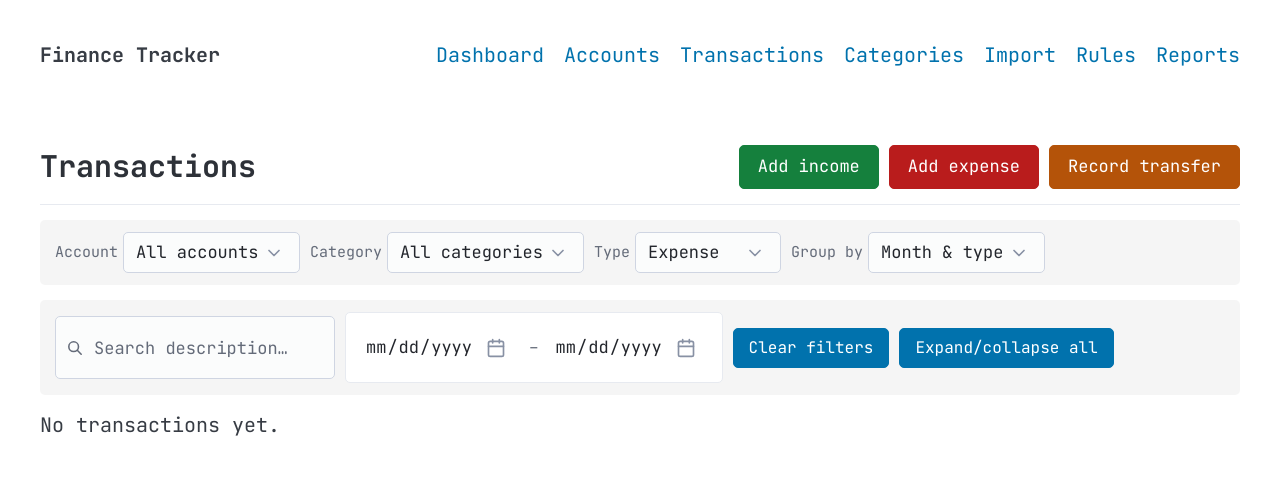
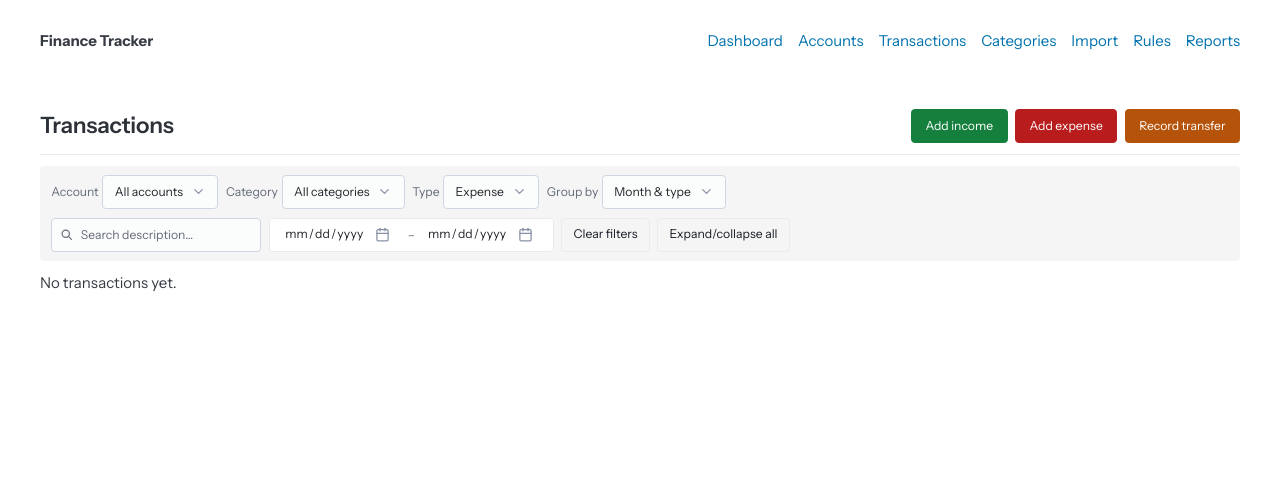
Before and after one commit to ikari2k/personal_finance_app, a FastAPI app: page /transactions?txn_type=expense in a window 1280 px wide. Shown: the top 479 px of the page. Run offline with FastAPI, Linux system fonts and the light colour scheme.

Commit message:
UI phase 1: type tokens, vendored Instrument Sans, one control height, button hierarchy
Co-Authored-By: Claude Sonnet 5.5 <noreply@anthropic.com>

```diff
--- a/app/static/style.css
+++ b/app/static/style.css
@@ -1,4 +1,30 @@
 /* App-specific overrides layered on top of vendored pico.min.css (loaded first). */
+
+/* Instrument Sans (OFL) for labels and prose; JetBrains Mono for headline
+ * figures. Both vendored — the app never loads fonts from a CDN. The latin
+ * file carries the digits and tabular-figure feature; latin-ext adds the
+ * Polish letters. */
+@font-face {
+  font-family: "Instrument Sans Variable";
+  src: url("fonts/instrument-sans-latin.woff2") format("woff2");
+  font-weight: 400 700;
+  font-style: normal;
+  font-display: swap;
+  unicode-range: U+0000-00FF, U+0131, U+0152-0153, U+02BB-02BC, U+02C6, U+02DA,
+    U+02DC, U+2000-206F, U+2074, U+20AC, U+2122, U+2191, U+2193, U+2212, U+2215,
+    U+FEFF, U+FFFD;
+}
+
+@font-face {
+  font-family: "Instrument Sans Variable";
+  src: url("fonts/instrument-sans-latin-ext.woff2") format("woff2");
+  font-weight: 400 700;
+  font-style: normal;
+  font-display: swap;
+  unicode-range: U+0100-02BA, U+02BD-02C5, U+02C7-02CC, U+02CE-02D7, U+02DD-02FF,
+    U+0304, U+0308, U+0329, U+1D00-1DBF, U+1E00-1E9F, U+1EF2-1EFF, U+2020,
+    U+20A0-20AB, U+20AD-20C0, U+2113, U+2C60-2C7F, U+A720-A7FF;
+}
 
 @font-face {
   font-family: "JetBrains Mono Variable";
@@ -9,9 +35,28 @@
 }
 
 :root {
-  --pico-font-family:
+  --font-sans:
+    "Instrument Sans Variable", system-ui, -apple-system, "Segoe UI", sans-serif;
+  --font-mono:
     "JetBrains Mono Variable", ui-monospace, "SFMono-Regular", Menlo, Consolas,
     monospace;
+  --pico-font-family: var(--font-sans);
+  /* Type scale: 13 / 15 (base) / 18 / 24 / 32px. */
+  --pico-font-size: 0.9375rem;
+  --text-sm: 0.8125rem;
+  --text-lg: 1.2rem;
+  --text-xl: 1.6rem;
+  --text-2xl: 2.13rem;
+  /* One control height for every select, input, date field and button in a
+   * toolbar/header/dialog footer, so rows of mixed controls line up. */
+  --control-h: 2.25rem;
+  --pico-form-element-spacing-vertical: 0.45rem;
+  --pico-form-element-spacing-horizontal: 0.75rem;
+  /* Semantic entity colors — the identity of a transaction type, used for
+   * buttons, chips and chart marks; never to judge an amount good or bad. */
+  --color-income: #15803d;
+  --color-expense: #b91c1c;
+  --color-transfer: #b45309;
   /* Two size tiers for the vendored category icon set (_category_icons.html),
    * shared across every place they render — the categories page's category
    * rows and the icon-picker grid use --category-icon-size (the picker is
@@ -497,8 +542,7 @@ button.btn-transfer {
 }
 
 .cta-row button {
-  padding: 0.45rem 0.9rem;
-  font-size: 0.85rem;
+  font-size: var(--text-sm);
 }
 
 /* Grouping/account-filter controls: a visually distinct, non-sticky band
@@ -518,13 +562,17 @@ button.btn-transfer {
   width: auto;
   flex: 0 0 auto;
   margin-bottom: 0;
-  padding: 0.35rem 2rem 0.35rem 0.6rem;
-  font-size: 0.85rem;
+  height: var(--control-h);
+  padding-top: 0;
+  padding-bottom: 0;
+  font-size: var(--text-sm);
 }
 
 .view-options button {
-  padding: 0.35rem 0.75rem;
-  font-size: 0.8rem;
+  height: var(--control-h);
+  padding-top: 0;
+  padding-bottom: 0;
+  font-size: var(--text-sm);
   margin-bottom: 0;
 }
 
@@ -533,15 +581,30 @@ button.btn-transfer {
  * above it by its own top margin rather than all seven controls
  * crowding one line. */
 .view-options-secondary {
-  margin-top: 0.5rem;
+  margin-top: 0;
+}
+
+/* The dropdown row and the search/date row are one filter bar: the first
+ * band drops its bottom margin and rounding, the second continues it. */
+.view-options:has(+ .view-options-secondary) {
+  margin-bottom: 0;
+  padding-bottom: 0.3rem;
+  border-bottom-left-radius: 0;
+  border-bottom-right-radius: 0;
+}
+.view-options-secondary {
+  padding-top: 0.3rem;
+  border-top-left-radius: 0;
+  border-top-right-radius: 0;
 }
 
 .view-options input[type="text"].search-input {
   width: 14rem;
   flex: 0 0 auto;
   margin-bottom: 0;
-  padding: 0.35rem 0.6rem 0.35rem 1.9rem;
-  font-size: 0.85rem;
+  height: var(--control-h);
+  padding: 0 0.6rem 0 1.9rem;
+  font-size: var(--text-sm);
 }
 
 /* A native <input type="search">'s own browser-drawn decorations (a
@@ -577,7 +640,8 @@ button.btn-transfer {
   display: inline-flex;
   align-items: center;
   gap: 0.35rem;
-  padding: 0.15rem 0.5rem;
+  height: var(--control-h);
+  padding: 0 0.5rem;
   border: var(--pico-border-width) solid var(--pico-muted-border-color);
   border-radius: var(--pico-border-radius);
   background: var(--pico-background-color);
@@ -587,8 +651,9 @@ button.btn-transfer {
   width: auto;
   flex: 0 0 auto;
   margin-bottom: 0;
-  padding: 0.3rem 0.4rem;
-  font-size: 0.85rem;
+  height: calc(var(--control-h) - 0.5rem);
+  padding: 0 0.4rem;
+  font-size: var(--text-sm);
   border-color: transparent;
   background-color: transparent;
 }
@@ -599,7 +664,7 @@ button.btn-transfer {
 }
 
 .view-options-label {
-  font-size: 0.75rem;
+  font-size: var(--text-sm);
   color: var(--pico-muted-color);
   margin-right: -0.25rem;
 }
@@ -740,28 +805,6 @@ button.btn-transfer {
   width: auto;
   padding: 0.55rem 1.25rem;
   margin-bottom: 0;
-}
-
-/*
- * Pico's base button rule sets the custom property --pico-color (not just
- * the color property) to --pico-primary-inverse (white) — and its :hover
- * rule resets --pico-color to the same white on top of that. Referencing
- * --pico-color without also *setting* it just inherits that white, making
- * the label invisible in light mode. Both states must override the
- * custom property itself, same as the .btn-income/-expense/-transfer
- * pattern above.
- */
-.btn-outline {
-  background: transparent;
-  border: var(--pico-border-width) solid var(--pico-muted-border-color);
-  --pico-color: var(--pico-contrast);
-  color: var(--pico-color);
-}
-
-.btn-outline:hover {
-  background: rgba(127, 127, 127, 0.12);
-  --pico-color: var(--pico-contrast);
-  color: var(--pico-color);
 }
 
 /*
@@ -2359,10 +2402,14 @@ fieldset legend {
 .cta-row > button,
 .cta-row > [role="button"] {
   margin: 0;
-  padding: 0.45rem 0.9rem;
-  font-size: 0.85rem;
-  line-height: 1.4;
+  height: var(--control-h);
+  padding: 0 0.9rem;
+  font-size: var(--text-sm);
+  line-height: 1;
   width: auto;
+  display: inline-flex;
+  align-items: center;
+  justify-content: center;
   text-decoration: none;
   text-align: center;
 }
@@ -2438,3 +2485,67 @@ fieldset legend {
   .br-rolling-row { grid-template-columns: 1fr; gap: 0.15rem; }
   .br-rolling-none { grid-column: 1; }
 }
+
+
+/* ------------------------------------------------------------------
+ * Shared look for controls and figures (type + button hierarchy).
+ * ------------------------------------------------------------------ */
+
+/* Digits line up in every column and chip, in whichever face. */
+body {
+  font-variant-numeric: tabular-nums;
+}
+
+h1,
+h2,
+h3 {
+  font-weight: 600;
+  letter-spacing: -0.01em;
+}
+
+/* Headline figures and amount columns read as ledger entries: mono. */
+.cat-stat-number,
+.amount-positive,
+.amount-negative,
+.dash-txn-amount,
+.dash-cat-bar-amount,
+.chart-tooltip-amount {
+  font-family: var(--font-mono);
+  font-feature-settings: "zero" 1;
+}
+
+/* Button hierarchy. Solid fill is reserved for the three entry actions
+ * (.btn-income/.btn-expense/.btn-transfer) and a form's one submit; the
+ * vendored classless Pico has no .secondary/.outline, so they would
+ * otherwise render as a second solid primary. Anything secondary is an
+ * outline; navigation is a plain link. */
+button.secondary,
+[role="button"].secondary,
+button.outline,
+[role="button"].outline,
+.btn-outline {
+  background: transparent;
+  border: var(--pico-border-width) solid var(--pico-muted-border-color);
+  --pico-color: var(--pico-contrast);
+  color: var(--pico-color);
+}
+button.secondary:hover,
+[role="button"].secondary:hover,
+button.outline:hover,
+[role="button"].outline:hover,
+.btn-outline:hover {
+  background: rgba(127, 127, 127, 0.12);
+  --pico-color: var(--pico-contrast);
+  color: var(--pico-color);
+}
+
+/* Same height for the buttons that sit in a dialog footer or beside a
+ * form's fields. */
+.dialog-footer button,
+.dialog-footer [role="button"],
+form > button[type="submit"] {
+  height: var(--control-h);
+  padding-top: 0;
+  padding-bottom: 0;
+  font-size: var(--text-sm);
+}
```
Also changed, not shown: CLAUDE.md (+6 -0 lines), app/static/fonts/instrument-sans-latin-ext.woff2 (added), app/static/fonts/instrument-sans-latin.woff2 (added).
